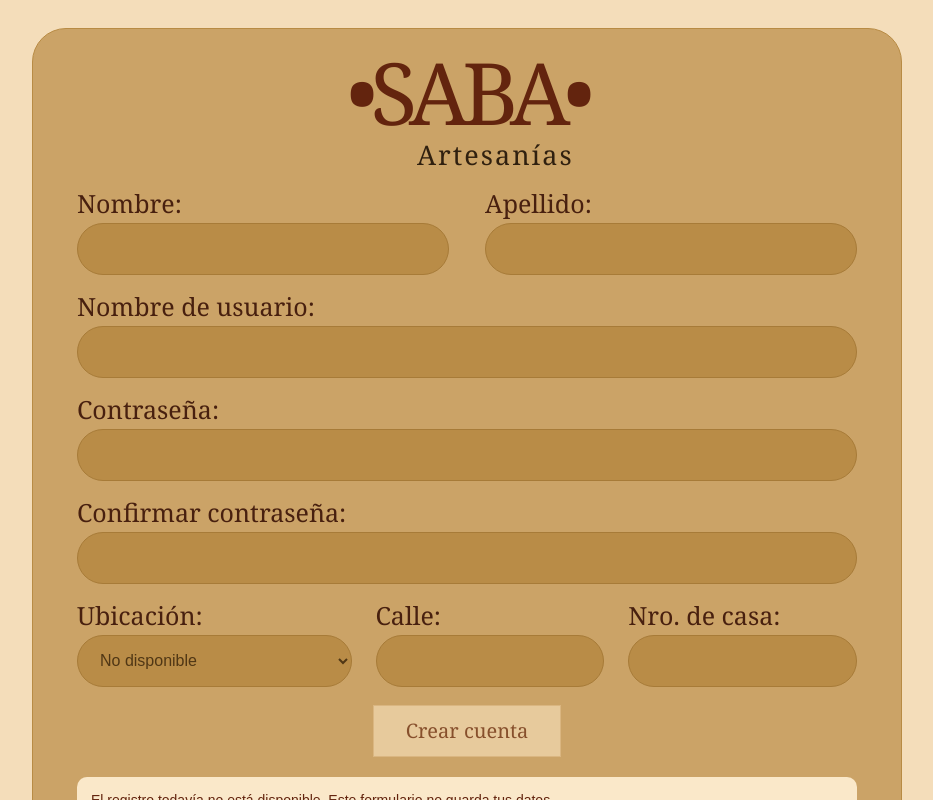
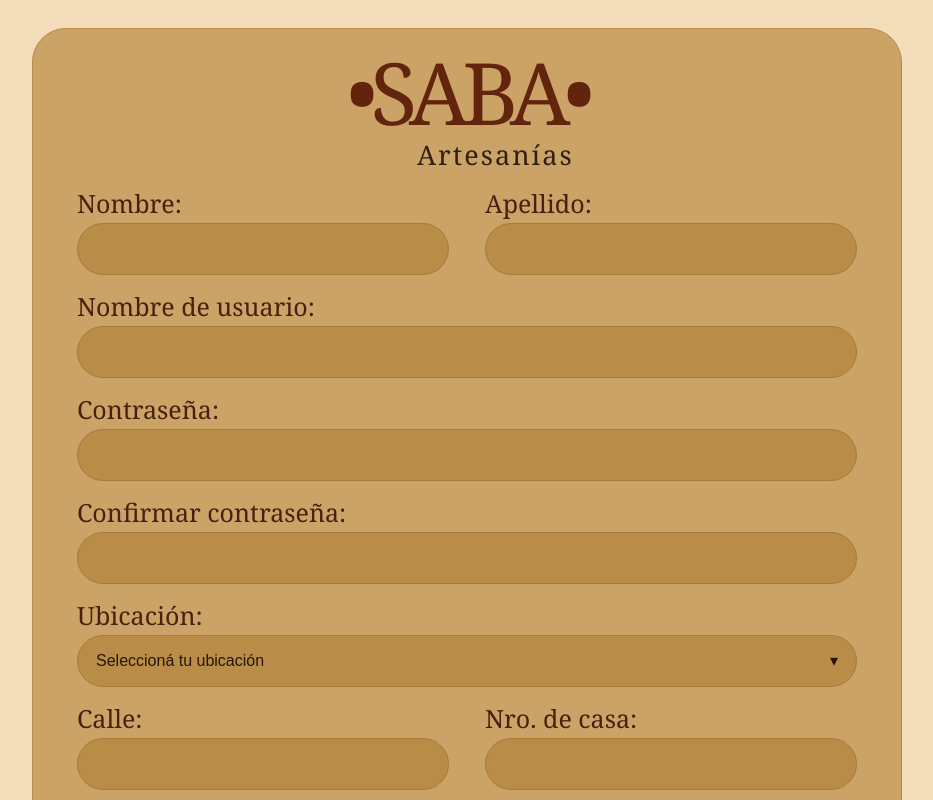
Before and after one commit to AnamariaAcevedo/SABA-Artesanias, a Next.js app in the folder marketplace-frontend/: page /registro in a window 1280 px wide. Shown: the top 800 px of the page, without its empty margins (173-1106 px from the left). Built offline with nearby package versions, Linux system fonts and the light colour scheme.

Commit message:
chore: cambios de registro

```diff
--- a/marketplace-frontend/app/registro/page.tsx
+++ b/marketplace-frontend/app/registro/page.tsx
@@ -14,11 +14,18 @@ export default function RegistroPage() {
         <div className={styles.field}><label htmlFor="nuevo-usuario">Nombre de usuario:</label><input id="nuevo-usuario" autoComplete="username" autoCapitalize="none" spellCheck={false} /></div>
         <div className={styles.field}><label htmlFor="nueva-contrasenha">Contraseña:</label><input id="nueva-contrasenha" type="password" autoComplete="new-password" /></div>
         <div className={styles.field}><label htmlFor="confirmar">Confirmar contraseña:</label><input id="confirmar" type="password" autoComplete="new-password" /></div>
-        <div className={styles.address}>
-          <div className={styles.field}><label htmlFor="ubicacion">Ubicación:</label><select id="ubicacion" disabled defaultValue=""><option value="">No disponible</option></select></div>
-          <div className={styles.field}><label htmlFor="calle">Calle:</label><input id="calle" autoComplete="address-line1" /></div>
-          <div className={styles.field}><label htmlFor="casa">Nro. de casa:</label><input id="casa" type="text" /></div>
-        </div>
+            <UbicacionFields />
+            <div className={styles.row}>
+                <div className={styles.field}>
+                    <label htmlFor="calle">Calle:</label>
+                    <input id="calle" name="calle" autoComplete="address-line1" />
+                </div>
+
+                <div className={styles.field}>
+                    <label htmlFor="casa">Nro. de casa:</label>
+                    <input id="casa" name="numeroCasa" type="text" />
+                </div>
+            </div>
         <button type="button" className={styles.submit} disabled aria-describedby="registro-notice">Crear cuenta</button>
       </div>
       <p id="registro-notice" className={styles.notice}>El registro todavía no está disponible. Este formulario no guarda tus datos.</p>
--- a/marketplace-frontend/components/auth/UbicacionFields.tsx
+++ b/marketplace-frontend/components/auth/UbicacionFields.tsx
@@ -1,7 +1,7 @@
 "use client";
 
-import { useEffect, useState } from "react";
-import styles from "./auth.module.css";
+import { useEffect, useId, useRef, useState } from "react";
+import styles from "./ubicacion.module.css";
 
 type Opcion = {
     id: number;
@@ -99,130 +99,104 @@ function useOpciones(ruta: string | null) {
     };
 }
 
-type SelectorProps = {
-    nombre: string;
+type ColumnaProps = {
     etiqueta: string;
-    ruta: string | null;
-    valor: string;
-    onChange: (valor: string) => void;
+    ruta: string;
+    seleccionado?: Opcion;
+    elegir: (opcion: Opcion) => void;
 };
 
-function Selector({
-                      nombre,
-                      etiqueta,
-                      ruta,
-                      valor,
-                      onChange,
-                  }: SelectorProps) {
+function Columna({ etiqueta, ruta, seleccionado, elegir }: ColumnaProps) {
     const { opciones, cargando, error, reintentar } = useOpciones(ruta);
-
-    const mensaje = !ruta
-        ? "Elegí primero el campo anterior"
-        : cargando
-            ? "Cargando…"
-            : error
-                ? "No disponible"
-                : opciones.length === 0
-                    ? "Sin opciones disponibles"
-                    : `Seleccioná ${etiqueta.toLowerCase()}`;
-
     return (
-        <div className={styles.field}>
-            <label htmlFor={nombre}>{etiqueta}:</label>
-
-            <select
-                id={nombre}
-                name={nombre}
-                value={valor}
-                onChange={(event) => onChange(event.target.value)}
-                disabled={!ruta || cargando || !!error || opciones.length === 0}
-                aria-busy={cargando}
-                aria-describedby={error ? `${nombre}-error` : undefined}
-                required
-            >
-                <option value="">{mensaje}</option>
-
+        <section className={styles.columna} aria-label={etiqueta} aria-busy={cargando}>
+            <h3>{etiqueta}</h3>
+            {cargando && <p role="status">Cargando…</p>}
+            {error && <div role="alert"><p>{error}</p><button type="button" className={styles.reintentar} onClick={reintentar}>Reintentar</button></div>}
+            {!cargando && !error && opciones.length === 0 && <p>No hay opciones disponibles.</p>}
+            <ul>
                 {opciones.map((opcion) => (
-                    <option key={opcion.id} value={opcion.id}>
-                        {opcion.nombre}
-                    </option>
+                    <li key={opcion.id}>
+                        <button type="button" className={styles.opcion} aria-pressed={seleccionado?.id === opcion.id}
+                            onClick={() => elegir(opcion)}>
+                            <span>{opcion.nombre}</span><span aria-hidden="true">{etiqueta === "Barrio" ? "✓" : "›"}</span>
+                        </button>
+                    </li>
                 ))}
-            </select>
-
-            {error && (
-                <div id={`${nombre}-error`} className={styles.error} role="alert">
-                    <p>{error}</p>
-                    <button type="button" onClick={reintentar}>
-                        Reintentar
-                    </button>
-                </div>
-            )}
-        </div>
+            </ul>
+        </section>
     );
 }
 
 export default function UbicacionFields() {
-    const [idPais, setIdPais] = useState("");
-    const [idDepartamento, setIdDepartamento] = useState("");
-    const [idCiudad, setIdCiudad] = useState("");
-    const [idBarrio, setIdBarrio] = useState("");
+    const [abierto, setAbierto] = useState(false);
+    const [seleccion, setSeleccion] = useState<Opcion[]>([]);
+    const contenedor = useRef<HTMLDivElement>(null);
+    const boton = useRef<HTMLButtonElement>(null);
+    const panel = useRef<HTMLDivElement>(null);
+    const id = useId();
+    const [pais, departamento, ciudad, barrio] = seleccion;
+    const resumen = seleccion.map((opcion) => opcion.nombre).join(" / ");
+
+    useEffect(() => {
+        if (!abierto) return;
+        const cerrarFuera = (event: PointerEvent) => {
+            if (!contenedor.current?.contains(event.target as Node)) setAbierto(false);
+        };
+        document.addEventListener("pointerdown", cerrarFuera);
+        return () => document.removeEventListener("pointerdown", cerrarFuera);
+    }, [abierto]);
+
+    useEffect(() => {
+        if (abierto) panel.current?.focus();
+    }, [abierto]);
+
+    function cerrar() {
+        setAbierto(false);
+        boton.current?.focus();
+    }
+
+    function elegir(nivel: number, opcion: Opcion) {
+        setSeleccion((actual) => [...actual.slice(0, nivel), opcion]);
+        if (nivel === 3) cerrar();
+    }
 
     return (
-        <fieldset>
-            <legend>Ubicación</legend>
-
-            <div className={styles.row}>
-                <Selector
-                    nombre="idPais"
-                    etiqueta="País"
-                    ruta="paises"
-                    valor={idPais}
-                    onChange={(valor) => {
-                        setIdPais(valor);
-                        setIdDepartamento("");
-                        setIdCiudad("");
-                        setIdBarrio("");
-                    }}
-                />
-
-                <Selector
-                    key={`departamento-${idPais}`}
-                    nombre="idDepartamento"
-                    etiqueta="Departamento"
-                    ruta={idPais ? `departamentos?idPais=${idPais}` : null}
-                    valor={idDepartamento}
-                    onChange={(valor) => {
-                        setIdDepartamento(valor);
-                        setIdCiudad("");
-                        setIdBarrio("");
-                    }}
-                />
-
-                <Selector
-                    key={`ciudad-${idDepartamento}`}
-                    nombre="idCiudad"
-                    etiqueta="Ciudad"
-                    ruta={
-                        idDepartamento
-                            ? `ciudades?idDepartamento=${idDepartamento}`
-                            : null
-                    }
-                    valor={idCiudad}
-                    onChange={(valor) => {
-                        setIdCiudad(valor);
-                        setIdBarrio("");
-                    }}
-                />
-
-                <Selector
-                    key={`barrio-${idCiudad}`}
-                    nombre="idBarrio"
-                    etiqueta="Barrio"
-                    ruta={idCiudad ? `barrios?idCiudad=${idCiudad}` : null}
-                    valor={idBarrio}
-                    onChange={setIdBarrio}
-                />
-            </div>
-        </fieldset>
+        <div ref={contenedor} className={styles.ubicacion}
+            onBlur={(event) => {
+                if (event.relatedTarget && !event.currentTarget.contains(event.relatedTarget as Node)) setAbierto(false);
+            }}
+            onKeyDown={(event) => {
+                if (event.key === "Escape" && abierto) { event.preventDefault(); cerrar(); }
+            }}>
+            <label htmlFor={`${id}-boton`}>Ubicación:</label>
+            <button ref={boton} id={`${id}-boton`} type="button" className={styles.campo}
+                aria-expanded={abierto} aria-controls={`${id}-panel`}
+                onClick={() => setAbierto(!abierto)}>
+                <span>{resumen || "Seleccioná tu ubicación"}{resumen && !barrio ? " — completar" : ""}</span>
+                <span aria-hidden="true">{abierto ? "▴" : "▾"}</span>
+            </button>
+            {seleccion.map((opcion, nivel) => (
+                <input key={nivel} type="hidden" name={["idPais", "idDepartamento", "idCiudad", "idBarrio"][nivel]} value={opcion.id} />
+            ))}
+            {abierto && (
+                <div ref={panel} tabIndex={-1} id={`${id}-panel`} className={styles.panel} role="region" aria-label="Elegir ubicación">
+                    <div className={styles.cabecera}>
+                        <p>Elegí país, departamento, ciudad y barrio.</p>
+                        <button type="button" onClick={cerrar} aria-label="Cerrar ubicación">✕</button>
+                    </div>
+                    <div className={styles.columnas}>
+                        <Columna etiqueta="País" ruta="paises" seleccionado={pais} elegir={(opcion) => elegir(0, opcion)} />
+                        {pais && <Columna key={`departamento-${pais.id}`} etiqueta="Departamento" ruta={`departamentos?idPais=${pais.id}`}
+                            seleccionado={departamento} elegir={(opcion) => elegir(1, opcion)} />}
+                        {departamento && <Columna key={`ciudad-${departamento.id}`} etiqueta="Ciudad" ruta={`ciudades?idDepartamento=${departamento.id}`}
+                            seleccionado={ciudad} elegir={(opcion) => elegir(2, opcion)} />}
+                        {ciudad && <Columna key={`barrio-${ciudad.id}`} etiqueta="Barrio" ruta={`barrios?idCiudad=${ciudad.id}`}
+                            seleccionado={barrio} elegir={(opcion) => elegir(3, opcion)} />}
+                    </div>
+                </div>
+            )}
+            <span className={styles.estado} role="status">{barrio ? `Ubicación seleccionada: ${resumen}` : ""}</span>
+        </div>
     );
 }
--- /dev/null
+++ b/marketplace-frontend/components/auth/ubicacion.module.css
@@ -0,0 +1,26 @@
+.ubicacion { position: relative; min-width: 0; }
+.ubicacion > label { display: block; margin-bottom: 5px; font-size: 25px; line-height: 1.2; color: #48200f; }
+.campo { width: 100%; min-height: 52px; display: flex; justify-content: space-between; align-items: center; gap: 16px; border: 1px solid #a77b38; border-radius: 28px; padding: 12px 18px; background: #b98c47; color: #291606; font: 16px/1.5 Arial, sans-serif; text-align: left; cursor: pointer; }
+.campo span:first-child { overflow-wrap: anywhere; }
+.panel { position: relative; z-index: 3; margin-top: 8px; border: 1px solid #ba945b; border-radius: 14px; background: #fffaf2; color: #48200f; box-shadow: 0 12px 28px #63240e20; font: 14px/1.5 Arial, sans-serif; }
+.cabecera { display: flex; align-items: center; justify-content: space-between; gap: 16px; padding: 12px 16px; border-bottom: 1px solid #e4d4bd; }
+.cabecera button { min-width: 44px; min-height: 44px; cursor: pointer; }
+.columnas { display: grid; grid-template-columns: repeat(4, minmax(0, 1fr)); }
+.columna { min-width: 0; padding: 12px 8px; border-right: 1px solid #e4d4bd; }
+.columna:last-child { border-right: 0; }
+.columna h3 { padding: 0 8px 12px; font-weight: 700; }
+.columna p { padding: 8px; font-size: 13px; }
+.columna ul { max-height: 260px; overflow-y: auto; list-style: none; padding: 4px; }
+.opcion { display: flex; width: 100%; gap: 8px; justify-content: space-between; align-items: center; min-height: 44px; padding: 9px 8px; border-radius: 7px; text-align: left; cursor: pointer; overflow-wrap: anywhere; }
+.opcion:hover { background: #f4e3c9; }
+.opcion[aria-pressed="true"] { background: #7b321e; color: #fff8ed; }
+.opcion span:last-child { flex-shrink: 0; }
+.reintentar { margin: 8px; text-decoration: underline; cursor: pointer; min-height: 44px; }
+.estado { position: absolute; width: 1px; height: 1px; overflow: hidden; clip-path: inset(50%); white-space: nowrap; }
+@media (max-width: 600px) {
+  .ubicacion > label { font-size: 21px; }
+  .columnas { grid-template-columns: 1fr; }
+  .columna { border-right: 0; border-bottom: 1px solid #e4d4bd; }
+  .columna:last-child { border-bottom: 0; }
+  .columna ul { max-height: 180px; }
+}
```
